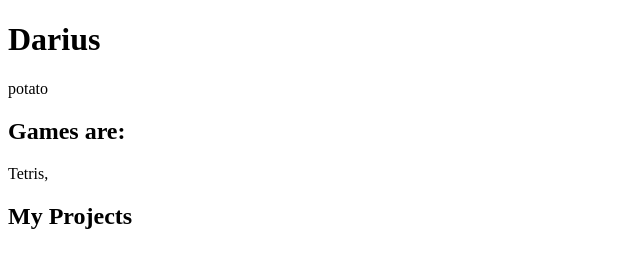
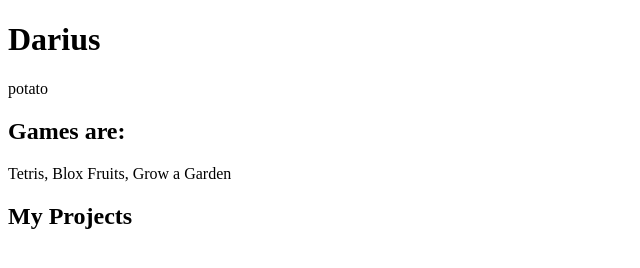
Before and after one commit to cheese-s4ndw1ch/WebThinker03_Darius, a plain HTML site: page index.html in a window 1280 px wide. Shown: the whole page, without its empty margins (0-640 px from the left). Drawn offline with Linux system fonts and the light colour scheme.

Commit message:
Jul 5, 2026, 4:00 AM

```diff
--- a/index.html
+++ b/index.html
@@ -16,7 +16,7 @@
       <h2>Games are:</h2>
 
       <p>
-       Tetris,
+       Tetris, Blox Fruits, Grow a Garden
       </p>
     </section>
 
```
